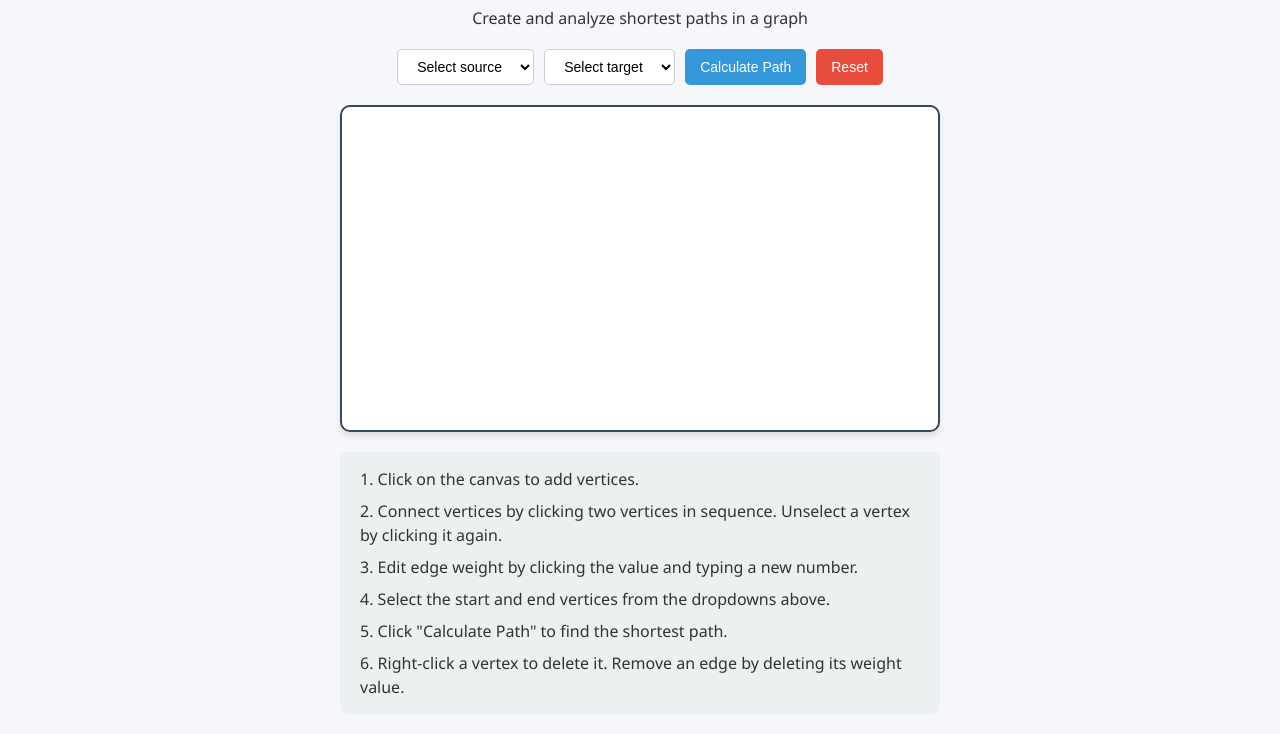
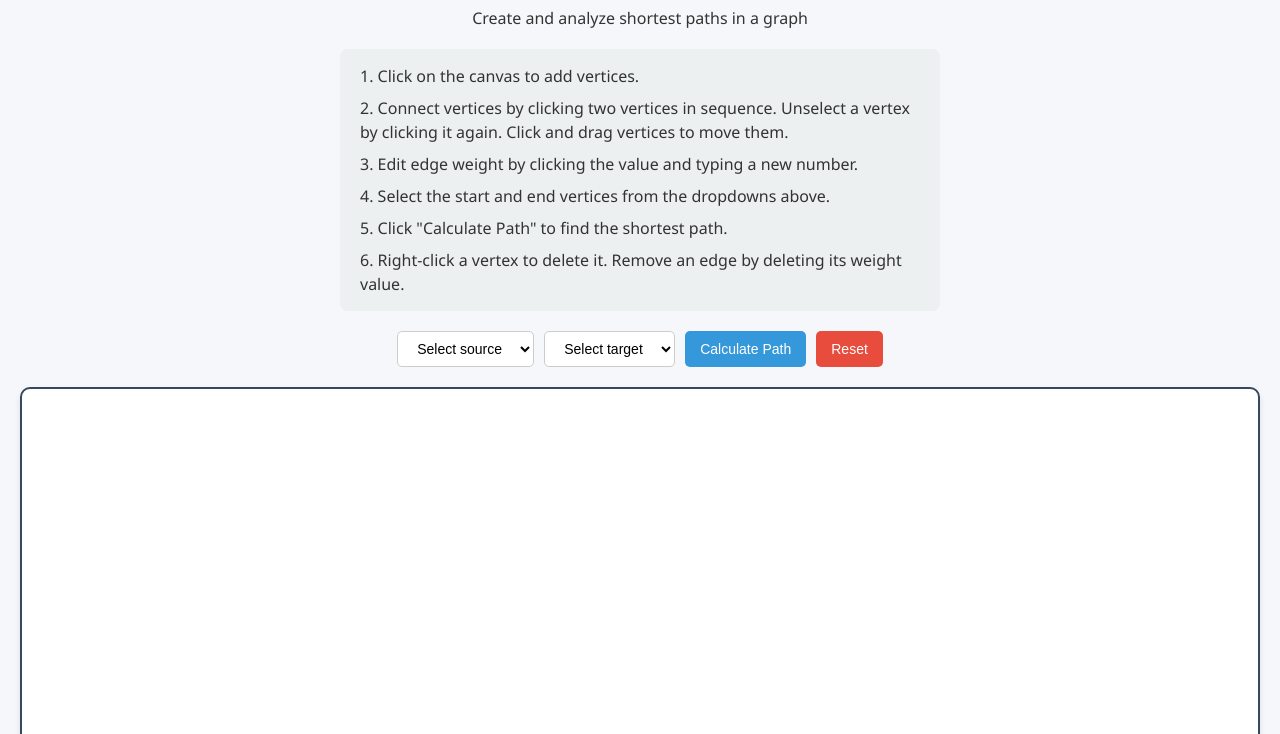
Before and after one commit to smith15973/Graph-Pathfinder, a plain HTML site: page page.html in a window 1280 px wide. Shown: the part 66-800 px from the top of the page. Drawn offline with Linux system fonts and the light colour scheme.

Commit message:
updated directions and increased canvas size

```diff
--- a/page.html
+++ b/page.html
@@ -16,7 +16,7 @@
             display: flex;
             flex-direction: column;
             align-items: center;
-            height: 100vh;
+            /* height: 100vh; */
             font-family: 'Segoe UI', Tahoma, Geneva, Verdana, sans-serif;
             background-color: #f5f7fa;
             padding: 20px;
@@ -76,7 +76,7 @@
         #canvas {
             border: 2px solid #34495e;
             border-radius: 10px;
-            width: 600px;
+            width: 100%;
             height: 600px;
             position: relative;
             background-color: white;
@@ -90,6 +90,7 @@
             padding: 15px 20px;
             border-radius: 8px;
             list-style-position: inside;
+            margin-bottom: 20px;
         }
 
         .instructions li {
@@ -219,6 +220,16 @@
         <p>Create and analyze shortest paths in a graph</p>
     </div>
 
+    <ol class="instructions">
+        <li>Click on the canvas to add vertices.</li>
+        <li>Connect vertices by clicking two vertices in sequence. Unselect a vertex by clicking it again. Click and
+            drag vertices to move them.</li>
+        <li>Edit edge weight by clicking the value and typing a new number.</li>
+        <li>Select the start and end vertices from the dropdowns above.</li>
+        <li>Click "Calculate Path" to find the shortest path.</li>
+        <li>Right-click a vertex to delete it. Remove an edge by deleting its weight value.</li>
+    </ol>
+
     <div class="controls">
         <select name="sourceSelect" id="sourceSelect">
             <option value="" disabled selected>Select source</option>
@@ -235,14 +246,7 @@
             style="position: absolute; top: 0; left: 0; width: 100%; height: 100%; pointer-events: none;"></svg>
     </div>
 
-    <ol class="instructions">
-        <li>Click on the canvas to add vertices.</li>
-        <li>Connect vertices by clicking two vertices in sequence. Unselect a vertex by clicking it again.</li>
-        <li>Edit edge weight by clicking the value and typing a new number.</li>
-        <li>Select the start and end vertices from the dropdowns above.</li>
-        <li>Click "Calculate Path" to find the shortest path.</li>
-        <li>Right-click a vertex to delete it. Remove an edge by deleting its weight value.</li>
-    </ol>
+
 
 
     <script type="module" src="Canvas.js"></script>
```
